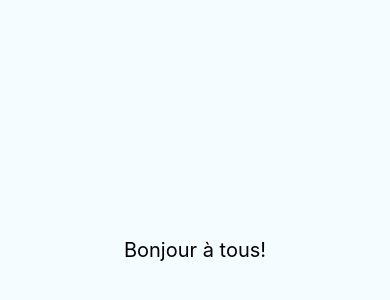
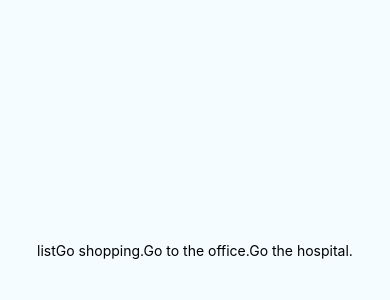
Before and after one commit to okapie/react-native-redux-go, a React Native app in the folder client/: screen / in a window 390 px wide. Shown: the part 172-472 px from the top of the page. Built offline with nearby package versions, Linux system fonts and the light colour scheme.

Commit message:
Dispatch Action to get todos list as a hard coding.

```diff
--- a/client/src/components/todos/index.js
+++ b/client/src/components/todos/index.js
@@ -4,23 +4,46 @@ import { connect } from "react-redux";
 import modules from "../../modules";
 
 class Todos extends Component {
+  listObject = {};
+
   constructor(props) {
     super(props);
     this.state = {
-      list: {}
-    }
+      list: ""
+    };
+    props.getTodosList();
+    this.listObject = props.list;
   }
 
   render() {
+    const content =
+      Object.keys(this.listObject).length === 0
+        ? <Text>No list.</Text>
+        : Object.entries(this.listObject).map((value, index) => <Text key={`todo_${index}`}>{ value }</Text>);
     return (
       <View style={styles.container}>
-        <Text style={styles.welcome}>Bonjour à tous!</Text>
+        { content }
       </View>
-    )
+    );
   }
 }
 
-export default connect(state => state)(Todos);
+const mapDispatchToProps = dispatch => {
+  return {
+    getTodosList: () => dispatch(modules.action.getTodosList())
+  };
+};
+
+const mapStateToProps = state => {
+  return {
+    list: state.list
+  };
+};
+
+export default connect(
+  mapStateToProps,
+  mapDispatchToProps
+)(Todos);
 
 const styles = StyleSheet.create({
   container: {
--- a/client/src/modules/index.js
+++ b/client/src/modules/index.js
@@ -9,6 +9,6 @@ export default {
     ...Todos.actions
   },
   reducer: combineReducers({
-    todos: Todos.reducers
+    list: Todos.reducers
   })
 }
--- a/client/src/modules/todos.js
+++ b/client/src/modules/todos.js
@@ -4,10 +4,13 @@ import { createAction, handleActions } from "redux-actions";
  * Default State.
  */
 const defaultState = {
-  list: {
-    isFetching: false,
-    data: null
-  }
+  // list: [],
+  // TODO: Below one is to test.
+  list: [
+    "Go shopping.",
+    "Go to the office.",
+    "Go the hospital."
+  ]
 };
 
 /**
@@ -27,10 +30,7 @@ const reducers = handleActions(
    */
   {
     [GET_TODOS_LIST]: (state, action) => ({
-      list: {
-        isFetching: false,
-        data: action.payload
-      }
+      list: action.payload
     })
   },
   /**
```
